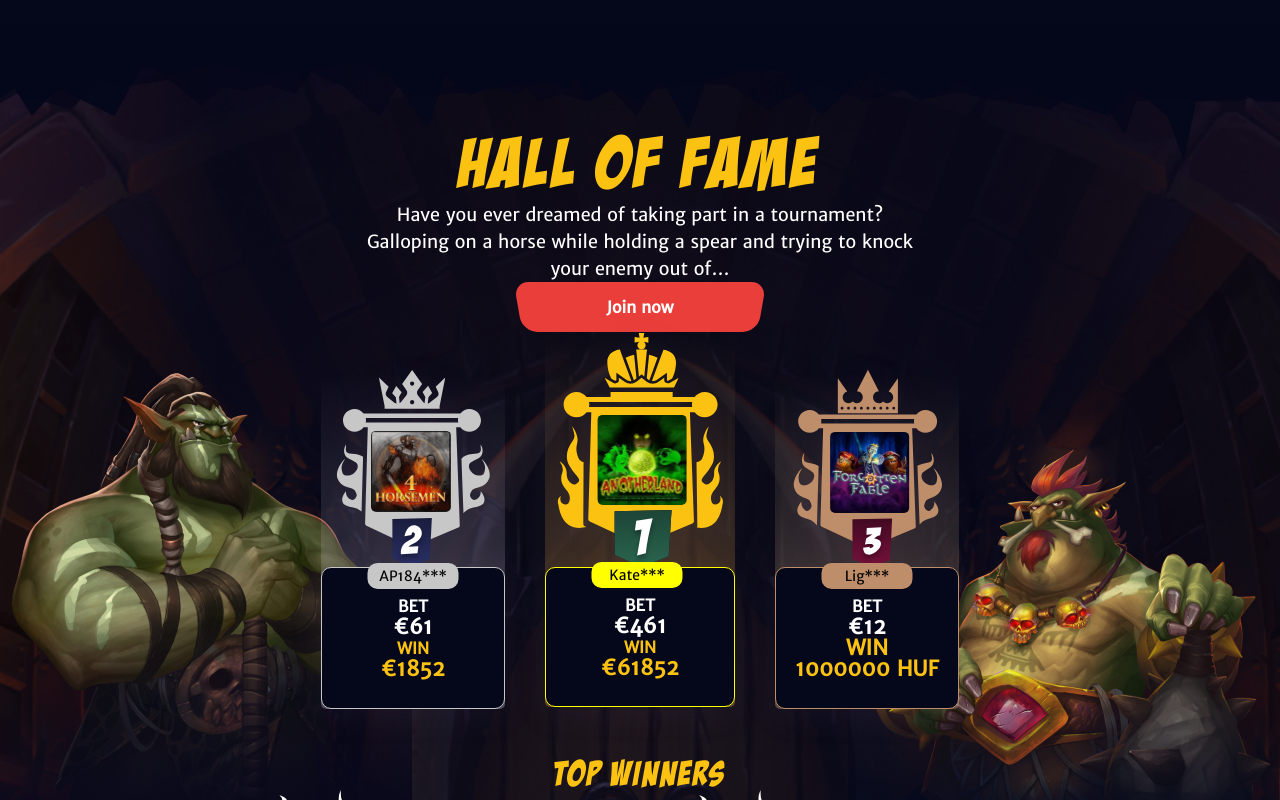
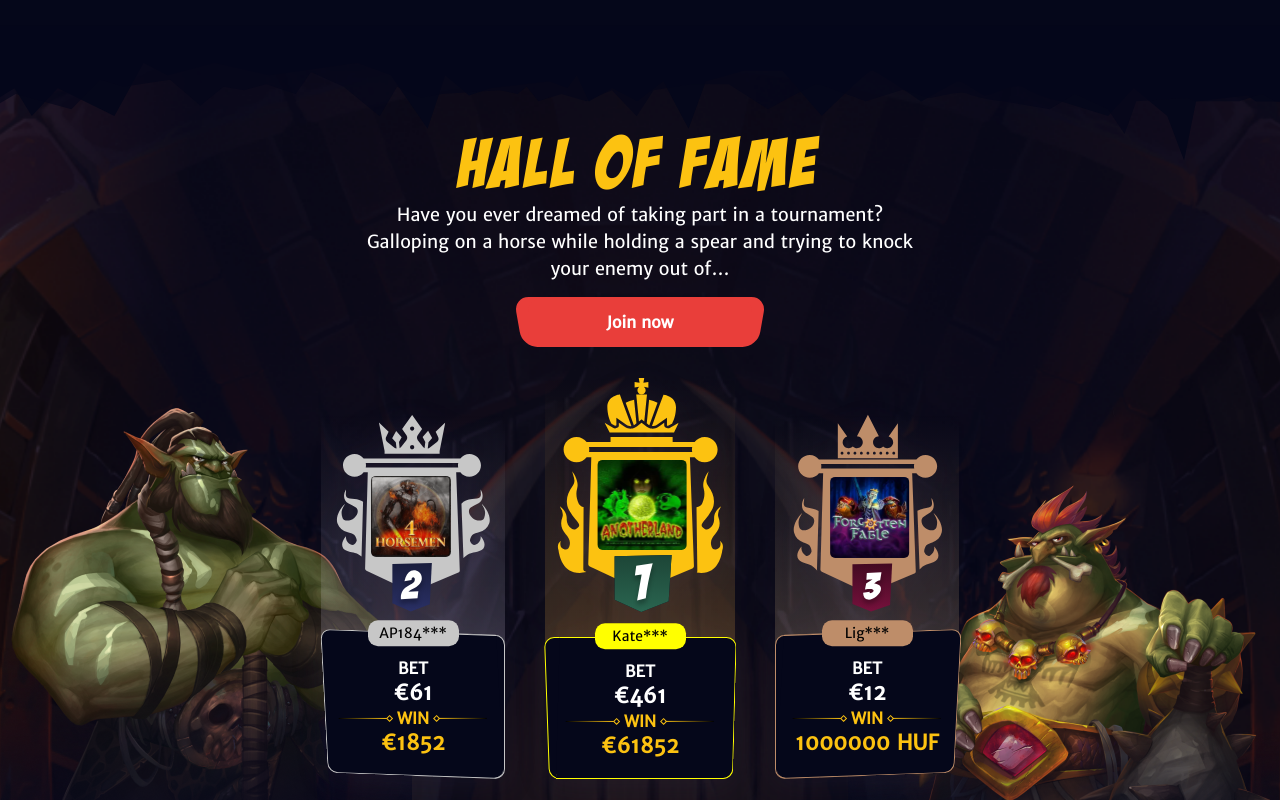
Before and after one commit to r0mansCode/leaderboard-table, a React (Create React App) app: page / in a window 1280 px wide. Shown: the top 800 px of the page. Built offline with nearby package versions, Linux system fonts and the light colour scheme.

Commit message:
additional styling for top 3 containers

```diff
--- a/src/App.css
+++ b/src/App.css
@@ -8,14 +8,13 @@
 }
 
 .title {
-  color: #FCC211;
+  color: #fcc211;
   letter-spacing: 0.06em;
   text-transform: uppercase;
-  font-family: 'AA BadaBoom BB';
+  font-family: "AA BadaBoom BB";
   font-style: normal;
   font-weight: 400;
   font-size: 4.375em;
-  /* font-size: 70px;  */
 }
 
 .title--table {
@@ -25,11 +24,12 @@
 }
 
 .description {
-  color: #FFFFFF;
+  color: #ffffff;
   font-weight: 400;
   font-size: 1.125em;
   line-height: 150%;
   text-align: center;
+  margin-bottom: 15px;
 }
 
 .button {
@@ -40,10 +40,11 @@
   justify-content: center;
   font-weight: 700;
   color: white;
-  background: #E93E3A;
+  background: #e93e3a;
   width: 224px;
   height: 50px;
   border-radius: 15px;
+  margin-bottom: 30px;
 }
 .button:after {
   content: "";
@@ -53,7 +54,7 @@
   bottom: 0;
   border-radius: 15px;
   width: 224px;
-  background: #E93E3A;
+  background: #e93e3a;
   transform: skewX(10deg);
   z-index: -1;
 }
@@ -65,26 +66,26 @@
   bottom: 0;
   border-radius: 15px;
   width: 224px;
-  background: #E93E3A;
+  background: #e93e3a;
   transform: skewX(-10deg);
   z-index: -1;
 }
 
 .button--showResults {
-  background-color: #FFFFFF;
-  color: #05071A;
-  margin-bottom: 51px
+  background-color: #ffffff;
+  color: #05071a;
+  margin-bottom: 51px;
 }
 
 .button--showResults:after {
   content: "";
-  background-color: #FFFFFF;
+  background-color: #ffffff;
   right: 19px;
 }
 
 .button--showResults:before {
   content: "";
-  background-color: #FFFFFF;
+  background-color: #ffffff;
   left: 19px;
 }
 
@@ -98,30 +99,63 @@
 }
 
 .yellow {
-  color: #FCC211;
+  color: #fcc211;
   font-size: 1.3125em;
 }
 
-.yellow--small{
+.yellow--small {
+  position: relative;
   font-size: 1em;
+  display: flex;
+  align-items: center;
+  gap: 0.3em;
 }
 
-.secondFont{
+.decoration {
+  content: " ";
+  position: relative;
+  width: 0.2em;
+  height: 0.2em;
+  border: 1px solid #fcc211;
+  transform: rotate(45deg);
+}
+
+.decoration--before::before {
+  content: " ";
+  position: absolute;
+  left: 0;
+  transform: translate(-2.595em, 1.25em) rotate(135deg);
+  width: 3em;
+  height: 1px;
+  background: linear-gradient(0.25turn, #fcc211, #000000);
+}
+
+.decoration--after::after {
+  content: " ";
+  position: absolute;
+  left: 0;
+  transform: translate(-0.25em, -1.1em) rotate(-45deg);
+  width: 3em;
+  height: 1px;
+  background: linear-gradient(0.25turn, #fcc211, #000000);
+}
+
+.secondFont {
   font-size: 1.3125em;
 }
 
-div[class^=Place] {
+div[class^="Place"] {
   display: flex;
   flex-direction: column;
   align-items: center;
 }
 
-div[class^=Place] > div {
+div[class^="Place"] > div {
   display: flex;
   flex-direction: column;
   justify-content: center;
   box-sizing: border-box;
-  background-color: #05071A;
+  /* background-color: #05071a; */
   border-radius: 10px;
   text-align: center;
   font-style: normal;
@@ -131,41 +165,161 @@ div[class^=Place] > div {
 }
 
 .Place_first {
-  background: linear-gradient(180deg, rgba(48, 33, 67, 0) 0%, rgba(255, 184, 74, 0.3));
+  background: linear-gradient(
+    180deg,
+    rgba(48, 33, 67, 0) 0%,
+    rgba(255, 184, 74, 0.2) 68%,
+    transparent 50%,
+    transparent 100%
+  );
   filter: drop-shadow(0px 0.3125em 0.9375em rgba(76, 62, 102, 0.15));
   border-radius: 5px;
 }
 
-
 .winContainer--first {
+  position: relative;
   width: 11.875em;
   height: 8.75em;
-  border: 1px solid yellow;
 }
 
+.winContainer--first::before {
+  content: " ";
+  position: absolute;
+  width: 11.375em;
+  height: 8.75em;
+  border: 1px solid yellow;
+  background-color: #05071a;
+  border-radius: 10px 40px 10px 10px;
+  z-index: -1;
+  transform-origin: bottom;
+  transform: skew(2deg, 0);
+  /* transform: rotate(3deg) skew(2deg, 0); */
+  bottom: 0;
+  right: 0.1em;
+}
+
+.winContainer {
+  display: flex;
+  flex-direction: column;
+  align-items: center;
+  justify-content: center;
+  gap: 0.25em;
+}
+
+.winContainer--first::after {
+  content: " ";
+  position: absolute;
+  width: 11em;
+  height: 8.75em;
+  border: 1px solid yellow;
+  border-left: none;
+  background-color: #05071a;
+  border-radius: 0 10px 10px 0;
+  z-index: -1;
+  transform-origin: bottom;
+  transform: skew(-1.5deg, 0);
+  bottom: 0;
+  right: 0.1em;
+}
 
 .Place_second {
-  background: linear-gradient(180deg, rgba(48, 33, 67, 0) 0%, rgba(217, 208, 228, 0.3));
+  background: linear-gradient(
+    180deg,
+    rgba(48, 33, 67, 0) 0%,
+    rgba(217, 208, 228, 0.2) 64%,
+    transparent 50%,
+    transparent 100%
+  );
   filter: drop-shadow(0px 0.3125em 0.9375em rgba(76, 62, 102, 0.15));
   border-radius: 5px;
 }
 
 .winContainer--second {
+  position: relative;
   width: 11.5em;
   height: 8.875em;
+  top: -0.25em;
+}
+
+.winContainer--second::before {
+  content: " ";
+  position: absolute;
+  width: 6em;
+  height: 8.875em;
   border: 1px solid rgba(199, 199, 199, 1);
+  background-color: #05071a;
+  border-radius: 10px;
+  z-index: -1;
+  transform-origin: right;
+  transform: skew(0, 2deg);
+  top: 0;
+  right: 0;
+}
+
+.winContainer--second::after {
+  content: " ";
+  position: absolute;
+  width: 10.95em;
+  height: 8.875em;
+  border: 1px solid rgba(199, 199, 199, 1);
+  background-color: #05071a;
+  border-radius: 10px 0 10px 10px;
+  border-right: none;
+  z-index: -1;
+  transform-origin: right;
+  transform: skew(3deg, 2deg);
+  top: 0;
+  right: 0.3em;
 }
 
 .Place_third {
-background: linear-gradient(180deg, rgba(48, 33, 67, 0) 0%, rgba(238, 202, 148, 0.3));
-filter: drop-shadow(0px 0.3125em 0.9375em rgba(76, 62, 102, 0.15));
-border-radius: 5px;
+  background: linear-gradient(
+    180deg,
+    rgba(48, 33, 67, 0) 0%,
+    rgba(238, 202, 148, 0.2) 64%,
+    transparent 50%,
+    transparent 100%
+  );
+  filter: drop-shadow(0px 0.3125em 0.9375em rgba(76, 62, 102, 0.15));
+  border-radius: 5px;
 }
 
 .winContainer--third {
+  position: relative;
   width: 11.5em;
   height: 8.875em;
+  top: -0.25em;
+}
+
+.winContainer--third::before {
+  content: " ";
+  position: absolute;
+  width: 6em;
+  height: 8.875em;
   border: 1px solid rgba(190, 141, 105, 1);
+  background-color: #05071a;
+  border-radius: 10px;
+  z-index: -1;
+  transform-origin: left;
+  transform: skew(0, -2deg);
+  top: 0;
+  left: 0;
+}
+
+.winContainer--third::after {
+  content: " ";
+  position: absolute;
+  width: 11.05em;
+  height: 8.875em;
+  border: 1px solid rgba(190, 141, 105, 1);
+  background-color: #05071a;
+  border-radius: 0 10px 10px 10px;
+  border-left: none;
+  z-index: -1;
+  transform-origin: left;
+  transform: skew(-3deg, -2deg);
+  top: 0;
+  left: 0.3em;
 }
 
 .nickname {
@@ -179,7 +333,7 @@ border-radius: 5px;
   border-radius: 10px;
   color: black !important;
   font-weight: 400 !important;
-  transform: translate(50%, -4.4375em);
+  transform: translate(0, -5.2em);
 }
 
 .nickname--first {
@@ -193,3 +347,7 @@ border-radius: 5px;
 .nickname--third {
   background-color: rgba(190, 141, 105, 1) !important;
 }
+
+img {
+  margin-bottom: 1.687em;
+}
--- a/src/App.js
+++ b/src/App.js
@@ -21,7 +21,11 @@ function App() {
             <div className="nickname nickname--second">AP184***</div>
             <div>BET</div>
             <div className="secondFont">€61</div>
-            <div className="yellow yellow--small">WIN</div>
+            <div className="yellow yellow--small">
+              <div className="decoration decoration--before" />
+              WIN
+              <div className="decoration decoration--after" />
+            </div>
             <div className="yellow">€1852</div>
           </div>
         </div>
@@ -31,7 +35,11 @@ function App() {
             <div className="nickname nickname--first">Kate***</div>
             <div>BET</div>
             <div className="secondFont">€461</div>
-            <div className="yellow yellow--small">WIN</div>
+            <div className="yellow yellow--small">
+              <div className="decoration decoration--before" />
+              WIN
+              <div className="decoration decoration--after" />
+            </div>
             <div className="yellow">€61852</div>
           </div>
         </div>
@@ -41,7 +49,11 @@ function App() {
             <div className="nickname nickname--third">Lig***</div>
             <div>BET</div>
             <div className="secondFont">€12</div>
-            <div className="yellow yellow--first">WIN</div>
+            <div className="yellow yellow--small">
+              <div className="decoration decoration--before" />
+              WIN
+              <div className="decoration decoration--after" />
+            </div>
             <div className="yellow">1000000 HUF</div>
           </div>
         </div>
```
